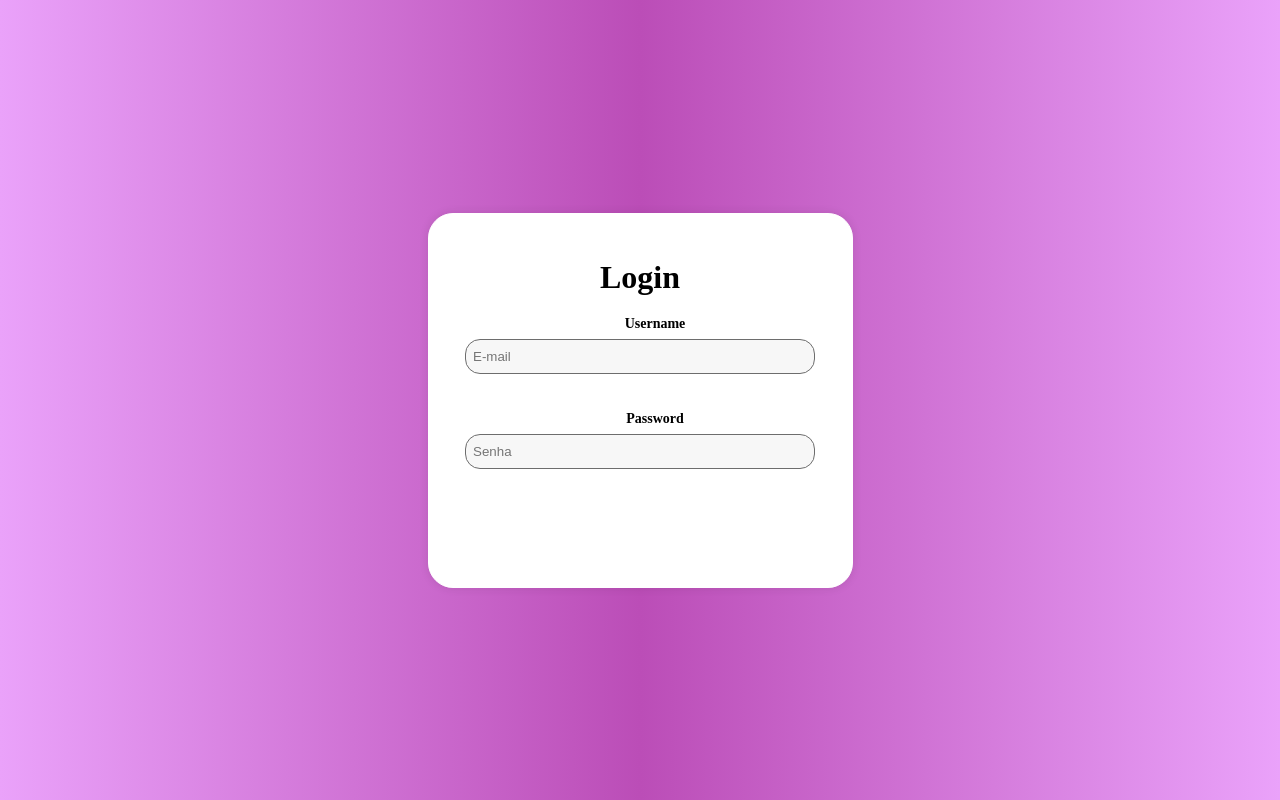
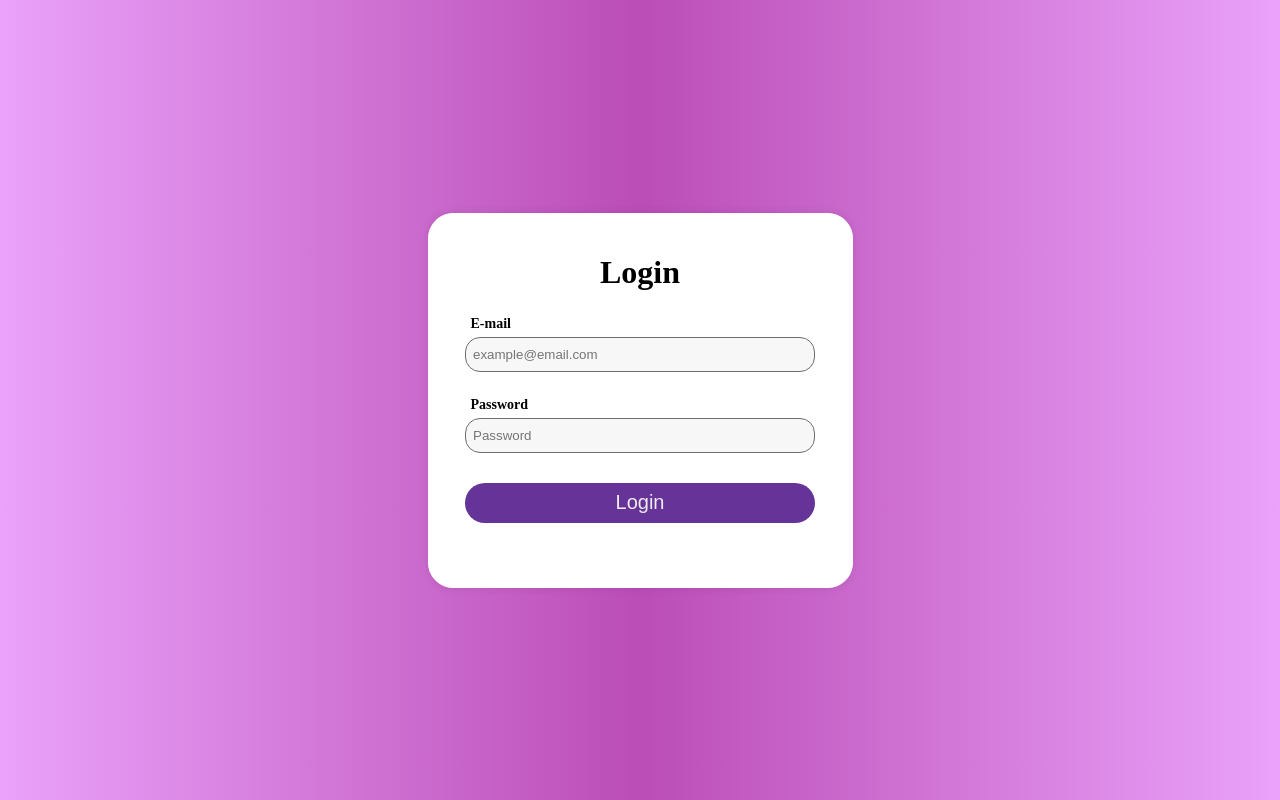
Before and after one commit to daviolvr/simple-login-screen, a plain HTML site: page index.html in a window 1280 px wide. Drawn offline with Linux system fonts and the light colour scheme.

Commit message:
login button added + fixed fitting issues

```diff
--- a/assets/css/style.css
+++ b/assets/css/style.css
@@ -17,14 +17,29 @@ body {
     display: flex;
     flex-direction: column;
     align-items: center;
-    justify-content: flex-start;
     background-color: white;
     width: 425px;
     height: 375px;
     border: 1px solid white;
     border-radius: 25px;
-    padding: 35px 20px 20px 20px;
+    padding: 40px 20px 20px 20px;
     box-shadow: 0 0 10px rgba(0, 0, 0, 0.1);
+}
+
+.login {
+    text-align: center;
+    margin-bottom: 20px;
+}
+
+.username,
+.senha {
+    font-size: 14px;
+    text-align: left;
+    width: 57px;
+    height: 16px;
+    margin-top: 5px;
+    margin-bottom: 5px;
+    margin-right: 282px;
 }
 
 #email,
@@ -37,25 +52,17 @@ body {
     border-radius: 15px;
 }
 
-#email {
-    margin-top: 7px;
-    margin-bottom: 32px;
+.senha {
+    margin-top: 25px;
 }
 
-.login {
-    margin-bottom: 15px;
-    text-align: center;
-    margin-top: 10px;
+.enter {
+    font-size: 20px;
+    color: rgb(238, 236, 236);
+    background-color: rebeccapurple;
+    margin-top: 30px;
+    height: 40px;
+    width: 350px;
+    border: 1px solid rgba(0, 0, 0, 0);
+    border-radius: 25px;
 }
-
-#password {
-    margin-top: 7px;
-}
-
-.username,
-.senha {
-    font-size: 14px;
-    text-align: left; /* Alinha o texto à esquerda */
-    margin-top: 5px; /* Adiciona um pequeno espaço acima dos elementos */
-    margin-left: 30px; /* Move os elementos para a esquerda */
-}
--- a/index.html
+++ b/index.html
@@ -9,11 +9,14 @@
 <body>
     <div class="container">
         <div class="insert">
-            <h1 class="login">Login</h1>
-            <h2 class="username">Username</h2>
-            <input type="email" name="email" id="email" placeholder="E-mail" required>
+            <div class="login">
+                <h1>Login</h1>
+            </div>
+            <h2 class="username">E-mail</h2>
+            <input type="email" name="email" id="email" placeholder="example@email.com" required>
             <h2 class="senha">Password</h2>
-            <input type="password" name="password" id="password" placeholder="Senha" required>
+            <input type="password" name="password" id="password" placeholder="Password" required >
+            <button type="submit" class="enter">Login</button>
         </div>
     </div>
 </body>
```
